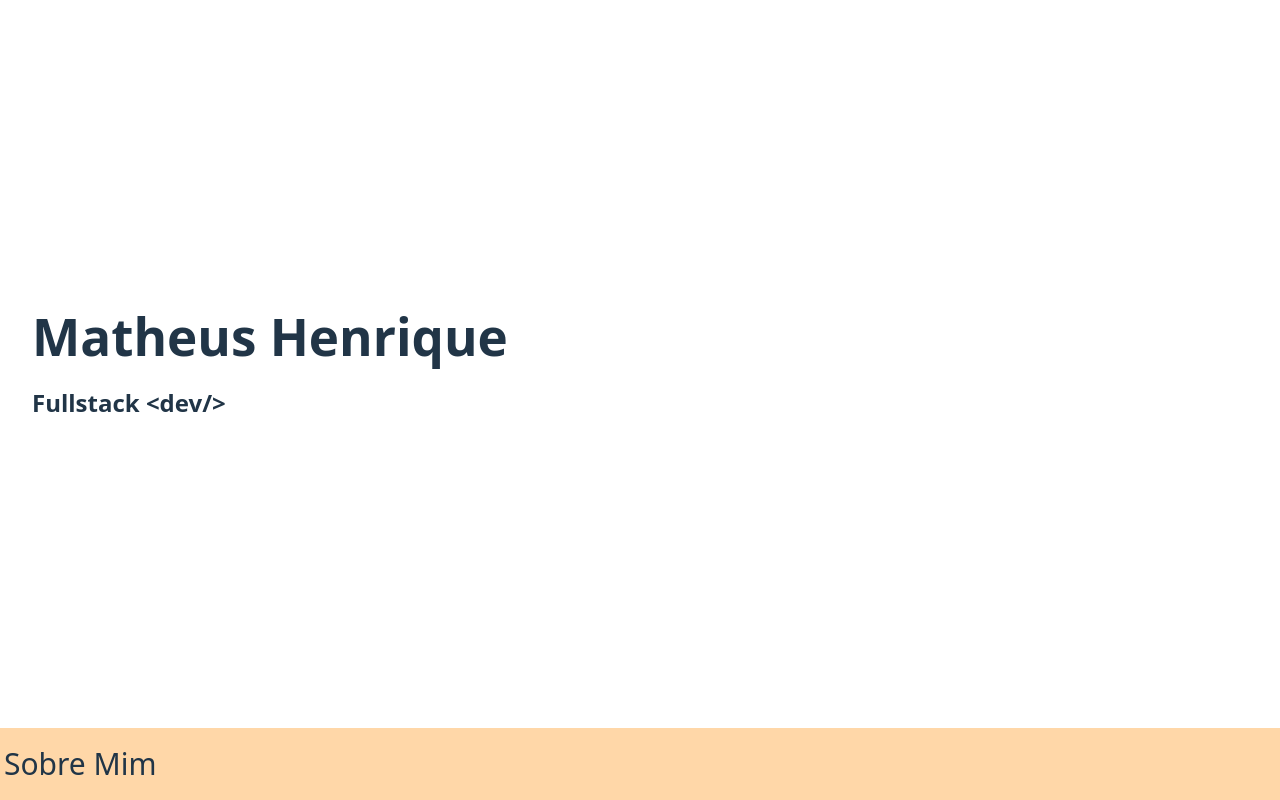
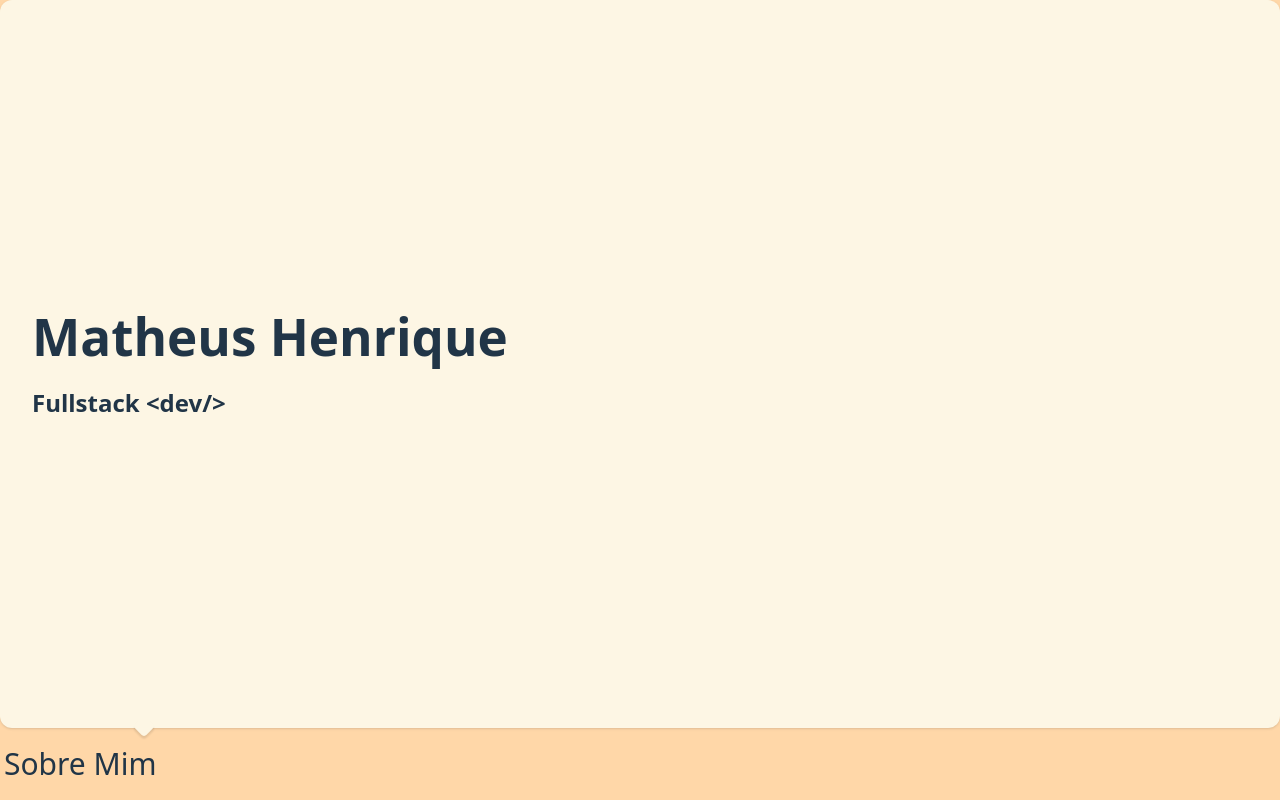
Before and after one commit to brit0dev/portfolio, a React (Vite) app: page / in a window 1280 px wide. Shown: the top 800 px of the page. Built offline with nearby package versions, Linux system fonts and the light colour scheme.

Commit message:
feat: Add balloon effect to header
- Updates the header component with a new design resembling a speech balloon.
- Adds a small, rotated square element to the bottom of the header to create a 'tail' for the balloon effect.

```diff
--- a/src/components/Header/index.tsx
+++ b/src/components/Header/index.tsx
@@ -1,11 +1,14 @@
 const Header = () => {
   return (
-    <header className="flex items-center w-full h-[calc(100vh-72px)] p-8 snap-start">
-      <div>
-        <h1 className="text-4xl font-bold">
-          Matheus Henrique <br />
-          <span className="text-2xl">Fullstack &lt;dev/&gt;</span>
-        </h1>
+    <header className="w-full h-[calc(100vh-72px)] snap-start bg-orange-200">
+      <div className="relative flex items-center h-full w-full p-8 bg-[#FDF6E4] rounded-xl shadow-sm">
+        <div>
+          <h1 className="text-4xl font-bold">
+            Matheus Henrique <br />
+            <span className="text-2xl">Fullstack &lt;dev/&gt;</span>
+          </h1>
+        </div>
+        <div className="absolute left-34 -bottom-1.5 w-4 h-4 bg-[#FDF6E4] rotate-45 rounded-sm shadow-[2px_2px_2px_rgb(0,0,0,0.1)]"></div>
       </div>
     </header>
   );
```
